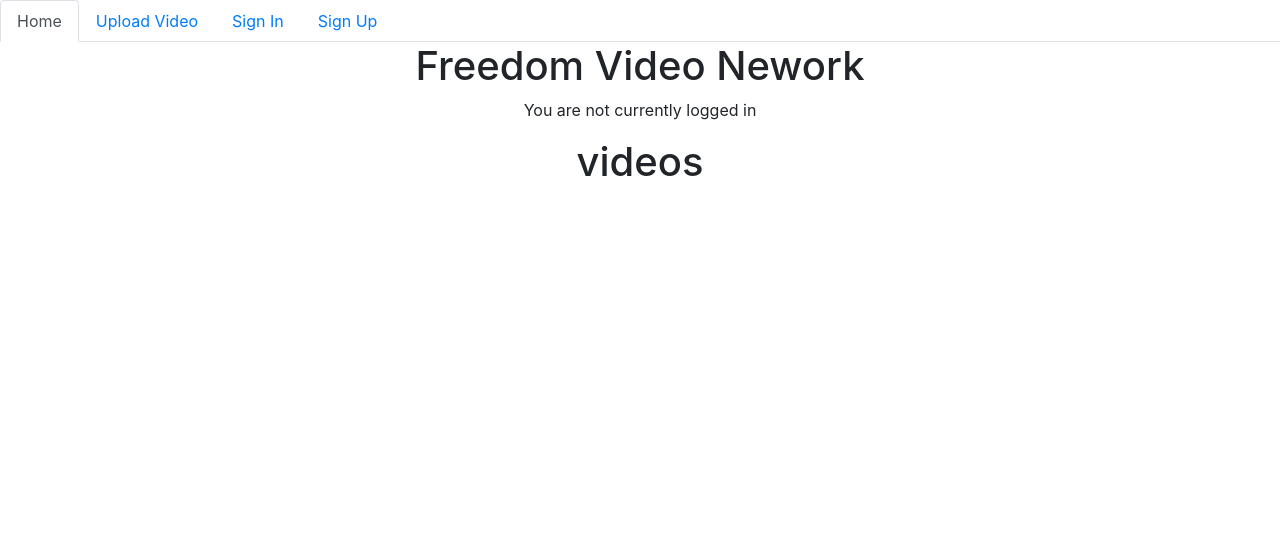
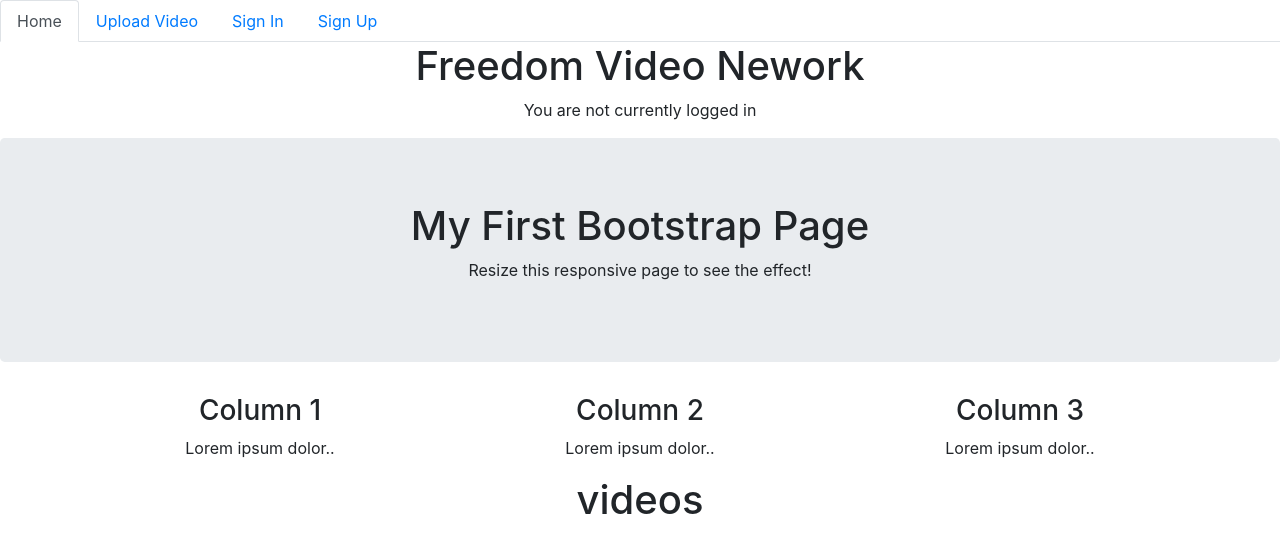
Before and after one commit to odyssic/freedom-youtube-django-clone, a Django app: page / in a window 1280 px wide. Shown: the top 553 px of the page. Run offline with Django 3.2, Linux system fonts and the light colour scheme; data that the repository does not hold is empty; some libraries are stand-ins or nearby versions.

Commit message:
bootstrap working

```diff
--- a/video/templates/core/index.html
+++ b/video/templates/core/index.html
@@ -1,5 +1,28 @@
 {% extends 'base.html' %} {% load static %} {% block content %}
 <center>
+
+
+    <div class="jumbotron text-center">
+        <h1>My First Bootstrap Page</h1>
+        <p>Resize this responsive page to see the effect!</p>
+    </div>
+
+    <div class="container">
+        <div class="row">
+            <div class="col-sm-4">
+                <h3>Column 1</h3>
+                <p>Lorem ipsum dolor..</p>
+            </div>
+            <div class="col-sm-4">
+                <h3>Column 2</h3>
+                <p>Lorem ipsum dolor..</p>
+            </div>
+            <div class="col-sm-4">
+                <h3>Column 3</h3>
+                <p>Lorem ipsum dolor..</p>
+            </div>
+        </div>
+    </div>
 
     <h1>videos</h1>
     {% for video in most_recent_videos %}
--- a/video/templates/core/video.html
+++ b/video/templates/core/video.html
@@ -1,5 +1,6 @@
 {% extends 'base.html' %} {% load static %} {% load crispy_forms_tags %} {% block title %} {% endblock %} {% block content %}
 <center>
+
 
 
     <video controls autoplay src='{{ video.path}}'></video>
@@ -9,7 +10,7 @@
 
     <h3> Comments </h3>
     <form action='/comment' class="form" method="post">
-        {% csrf_token %} {{ form }}
+        {% csrf_token %} {{ form | crispy }}
         <input type='hidden' name='video' value='{{video.pk}}'>
         <button type="submit" class="btn btn-primary">Submit</button>
     </form>
```
Also changed, not shown: 1 other file.
